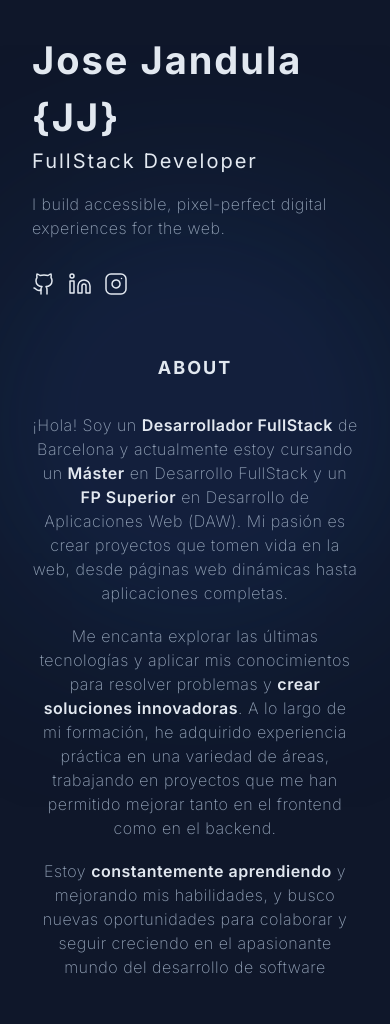
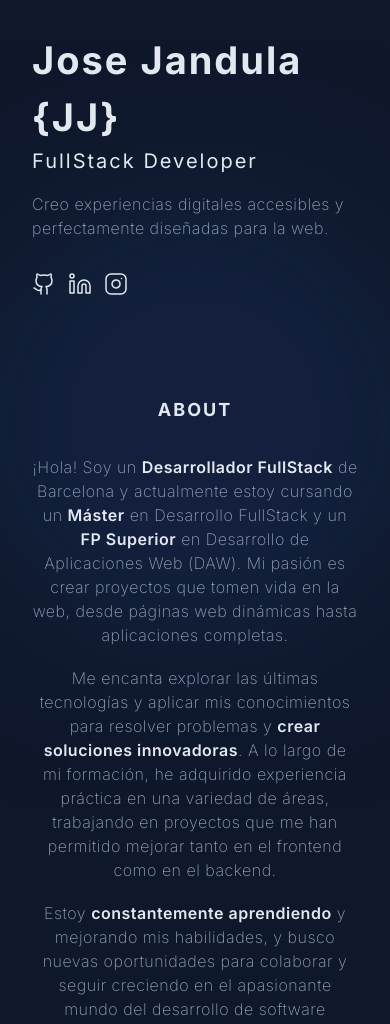
Before and after one commit to JJandula/Proyecto-Componentes, a website built with Vite: page components/index.html in a window 390 px wide. Shown: the top 1024 px of the page. Built offline with nearby package versions, Linux system fonts and the light colour scheme.

Commit message:
style: mobile improvement

```diff
--- a/components/src/components/HeaderMobile/HeaderMobile.css
+++ b/components/src/components/HeaderMobile/HeaderMobile.css
@@ -28,6 +28,6 @@
   body > header {
     max-width: 560px;
     top: auto;
-    max-height: 40vh;
+    max-height: 45vh;
   }
 }
--- a/components/src/data/Data.js
+++ b/components/src/data/Data.js
@@ -2,7 +2,7 @@
 const data = {
     name: "Jose Jandula",
     job: "FullStack Developer",
-    shortabout: "I build accessible, pixel-perfect digital experiences for the web.",
+    shortabout: "Creo experiencias digitales accesibles y perfectamente diseñadas para la web.",
     avatar:
       "https://i.pinimg.com/736x/8f/c2/ad/8fc2adfb17b261162bbd9a4af5239c64.jpg",
     aboutMe1:
```
